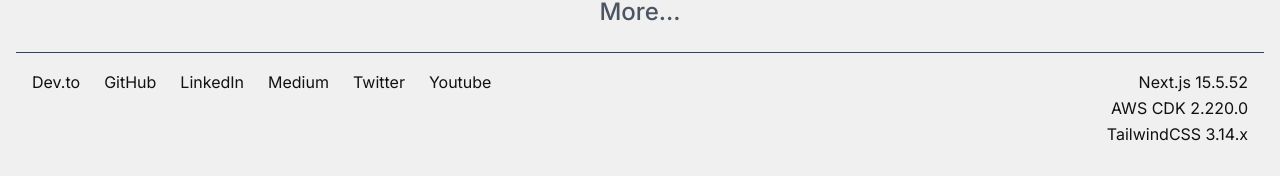
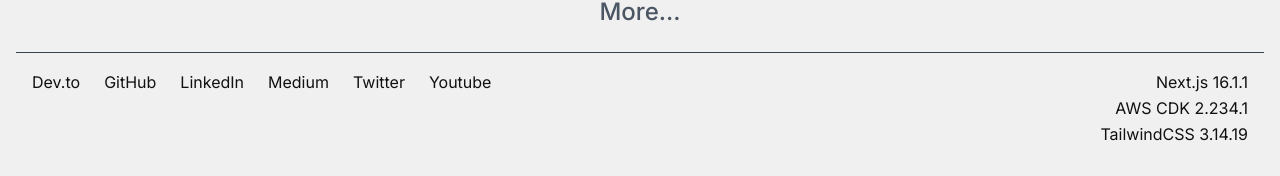
Before and after one commit to pgollucci/gollucci.com, a Next.js app: page / in a window 1280 px wide. Shown: the part 914-1090 px from the top of the page. Built offline with nearby package versions, Linux system fonts and the light colour scheme.

Commit message:
chore: update versions (#258)

```diff
--- a/src/components/Footer.tsx
+++ b/src/components/Footer.tsx
@@ -25,9 +25,9 @@ function Footer(): ReactElement {
               }
             </div>
             <ul className="text-right">
-              <li><a className="hover:text-primary" href="https://github.com/pgollucci/gollucci.com">Next.js 15.5.52</a></li>
-              <li><a className="hover:text-primary" href="https://github.com/p6m7g8/p6-cdk-website-plus-app">AWS CDK 2.220.0</a></li>
-              <li>TailwindCSS 3.14.x</li>
+              <li><a className="hover:text-primary" href="https://github.com/pgollucci/gollucci.com">Next.js 16.1.1</a></li>
+              <li><a className="hover:text-primary" href="https://github.com/p6m7g8/p6-cdk-website-plus-app">AWS CDK 2.234.1</a></li>
+              <li>TailwindCSS 3.14.19</li>
             </ul>
           </div>
         </div>
```
